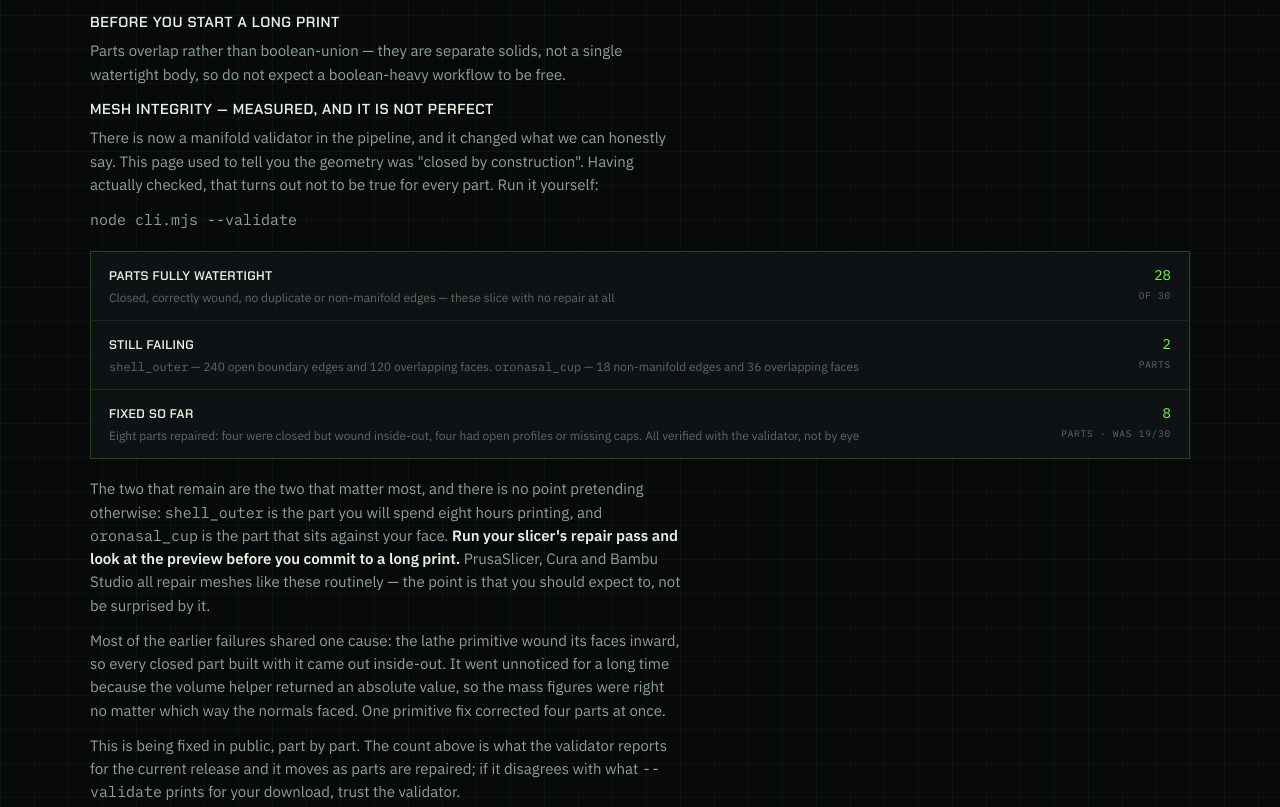
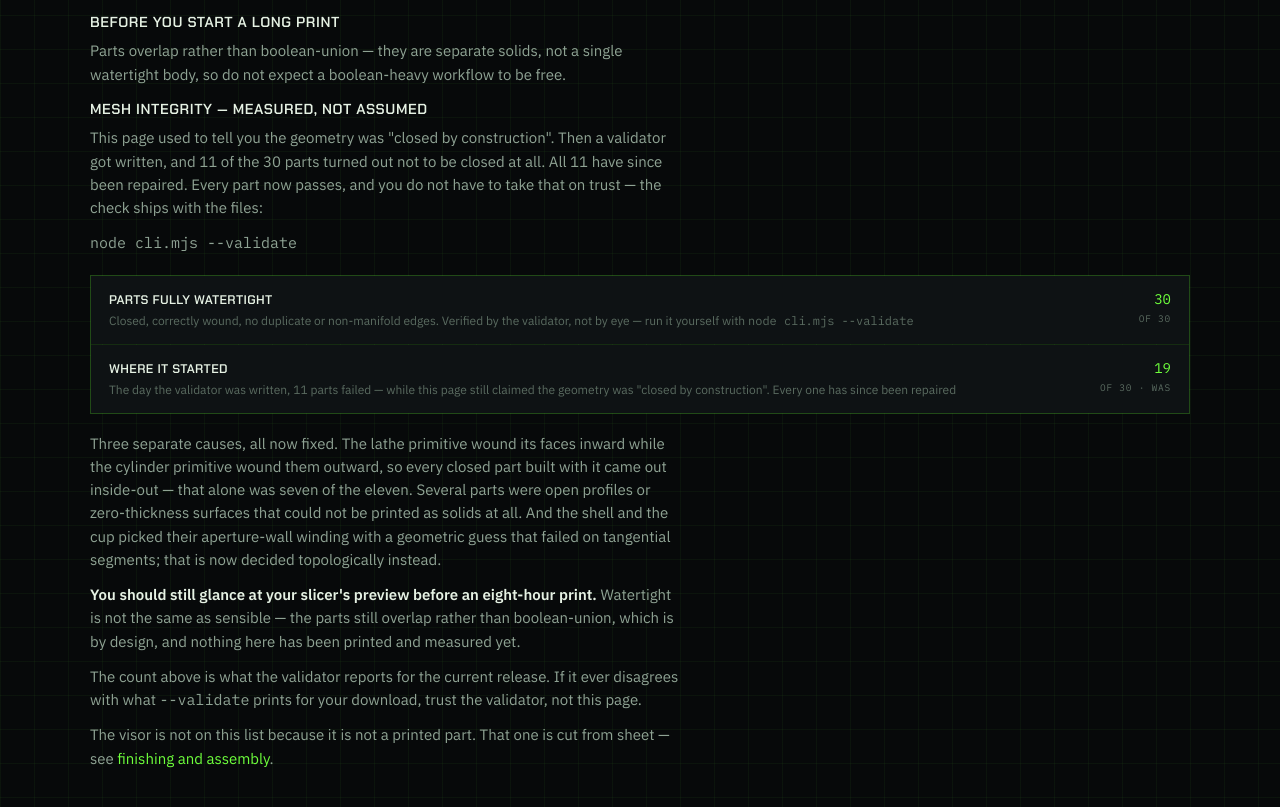
Before and after one commit to ZachBach/pulsemask, a plain HTML site: page guide.html in a window 1280 px wide. Shown: the part 4439-5246 px from the top of the page. Drawn offline with Linux system fonts and the light colour scheme.

Commit message:
All 30 parts now pass manifold validation
Closes out the three remaining failures. Started the day at 19/30 with the
page still claiming every part was closed by construction.

shell_outer had 240 boundary edges and 120 duplicate faces occupying the
identical bounding box — the signature of reversed faces, since a backwards
quad duplicates its neighbours' directed edges instead of opposing them. About
30 aperture-wall quads were wrong. The cause was wallQuad choosing its winding
from a geometric heuristic ("does my normal point away from the hole centre")
that is unreliable wherever a wall runs tangential to that direction.

Replaced the guess with orientPart(): breadth-first propagation of consistent
winding across shared edges, since two faces sharing an edge agree iff they
traverse it in opposite directions, then a signed-volume check to flip the
whole part if the seed face happened to be inward. Topology decides it instead
of geometry. That cleared both the boundary and duplicate counts at once.

oronasal_cup was a different bug. The wall loop treated an out-of-range
neighbour as "kept", so a dropped cell on the last row emitted a rim wall —
and the rim loop already emitted one for every j unconditionally. Coincident
quads on the same four vertices, giving 18 edges with four faces on them and
36 duplicates. Fixed by skipping out-of-range neighbours in the wall loop and
emitting the rim cap only where the last row actually has material: the exhale
apertures cut through the rim, so capping across a notch that is not there was
leaving edges with nothing to pair against.

Metrics are unchanged — 140x122 mm, 49 g, 0.22 mJ/cm2, 40 mL. Triangle count
moved 80.4k -> 81.2k from the added caps and closed profiles. STL, OBJ and GLB
all still export, all 34 shader designs still compile, all six pages clean.

guide.html and mission.html now publish 30/30 and both keep the starting figure
visible. The guide's heading changed from "measured, and it is not perfect" to
"measured, not assumed", and it still says plainly that the page previously
claimed something untrue. Watertight is not the same as printed, and it says
that too.

Co-Authored-By: Claude Opus 5 <noreply@anthropic.com>

```diff
--- a/guide.html
+++ b/guide.html
@@ -494,45 +494,41 @@ try{document.documentElement.dataset.theme=localStorage.getItem('pulsemask.theme
   <p>Parts overlap rather than boolean-union — they are separate solids, not a single watertight
   body, so do not expect a boolean-heavy workflow to be free.</p>
 
-  <h3>Mesh integrity — measured, and it is not perfect</h3>
-  <p>There is now a manifold validator in the pipeline, and it changed what we can honestly say.
-  This page used to tell you the geometry was "closed by construction". Having actually checked,
-  that turns out not to be true for every part. Run it yourself:</p>
+  <h3>Mesh integrity — measured, not assumed</h3>
+  <p>This page used to tell you the geometry was "closed by construction". Then a validator got
+  written, and 11 of the 30 parts turned out not to be closed at all. All 11 have since been
+  repaired. Every part now passes, and you do not have to take that on trust — the check ships
+  with the files:</p>
   <p><span class="mono">node cli.mjs --validate</span></p>
 
   <div class="spec">
     <div>
       <div><div class="k">Parts fully watertight</div>
-        <div class="kd">Closed, correctly wound, no duplicate or non-manifold edges — these slice with no repair at all</div></div>
-      <div class="v">28 <small>of 30</small></div>
+        <div class="kd">Closed, correctly wound, no duplicate or non-manifold edges. Verified by the validator, not by eye — run it yourself with <span class="mono">node cli.mjs --validate</span></div></div>
+      <div class="v ok">30 <small>of 30</small></div>
     </div>
     <div>
-      <div><div class="k">Still failing</div>
-        <div class="kd"><span class="mono">shell_outer</span> — 240 open boundary edges and 120 overlapping faces. <span class="mono">oronasal_cup</span> — 18 non-manifold edges and 36 overlapping faces</div></div>
-      <div class="v bad">2 <small>parts</small></div>
-    </div>
-    <div>
-      <div><div class="k">Fixed so far</div>
-        <div class="kd">Eight parts repaired: four were closed but wound inside-out, four had open profiles or missing caps. All verified with the validator, not by eye</div></div>
-      <div class="v">8 <small>parts · was 19/30</small></div>
+      <div><div class="k">Where it started</div>
+        <div class="kd">The day the validator was written, 11 parts failed — while this page still claimed the geometry was "closed by construction". Every one has since been repaired</div></div>
+      <div class="v">19 <small>of 30 · was</small></div>
     </div>
   </div>
 
-  <p style="margin-top:18px">The two that remain are the two that matter most, and there is no
-  point pretending otherwise: <span class="mono">shell_outer</span> is the part you will spend
-  eight hours printing, and <span class="mono">oronasal_cup</span> is the part that sits against
-  your face. <strong>Run your slicer's repair pass and look at the preview before you commit to a
-  long print.</strong> PrusaSlicer, Cura and Bambu Studio all repair meshes like these routinely —
-  the point is that you should expect to, not be surprised by it.</p>
+  <p style="margin-top:18px">Three separate causes, all now fixed. The lathe primitive wound
+  its faces inward while the cylinder primitive wound them outward, so every closed part built
+  with it came out inside-out — that alone was seven of the eleven. Several parts were open
+  profiles or zero-thickness surfaces that could not be printed as solids at all. And the shell
+  and the cup picked their aperture-wall winding with a geometric guess that failed on
+  tangential segments; that is now decided topologically instead.</p>
 
-  <p>Most of the earlier failures shared one cause: the lathe primitive wound its faces inward,
-  so every closed part built with it came out inside-out. It went unnoticed for a long time
-  because the volume helper returned an absolute value, so the mass figures were right no matter
-  which way the normals faced. One primitive fix corrected four parts at once.</p>
+  <p><strong>You should still glance at your slicer's preview before an eight-hour print.</strong>
+  Watertight is not the same as sensible — the parts still overlap rather than boolean-union,
+  which is by design, and nothing here has been printed and measured yet.</p>
 
-  <p>This is being fixed in public, part by part. The count above is what the validator reports
-  for the current release and it moves as parts are repaired; if it disagrees with what
-  <span class="mono">--validate</span> prints for your download, trust the validator.</p>
+  <p>The count above is what the validator reports for the current release. If it ever
+  disagrees with what <span class="mono">--validate</span> prints for your download, trust the
+  validator, not this page.</p>
+
   <p>The visor is not on this list because it is not a printed part. That one is cut from sheet —
   see <a href="#assembly">finishing and assembly</a>.</p>
 </section>
```
Also changed, not shown: mask-geometry.js (+99 -2 lines), mission.html (+2 -2 lines).
